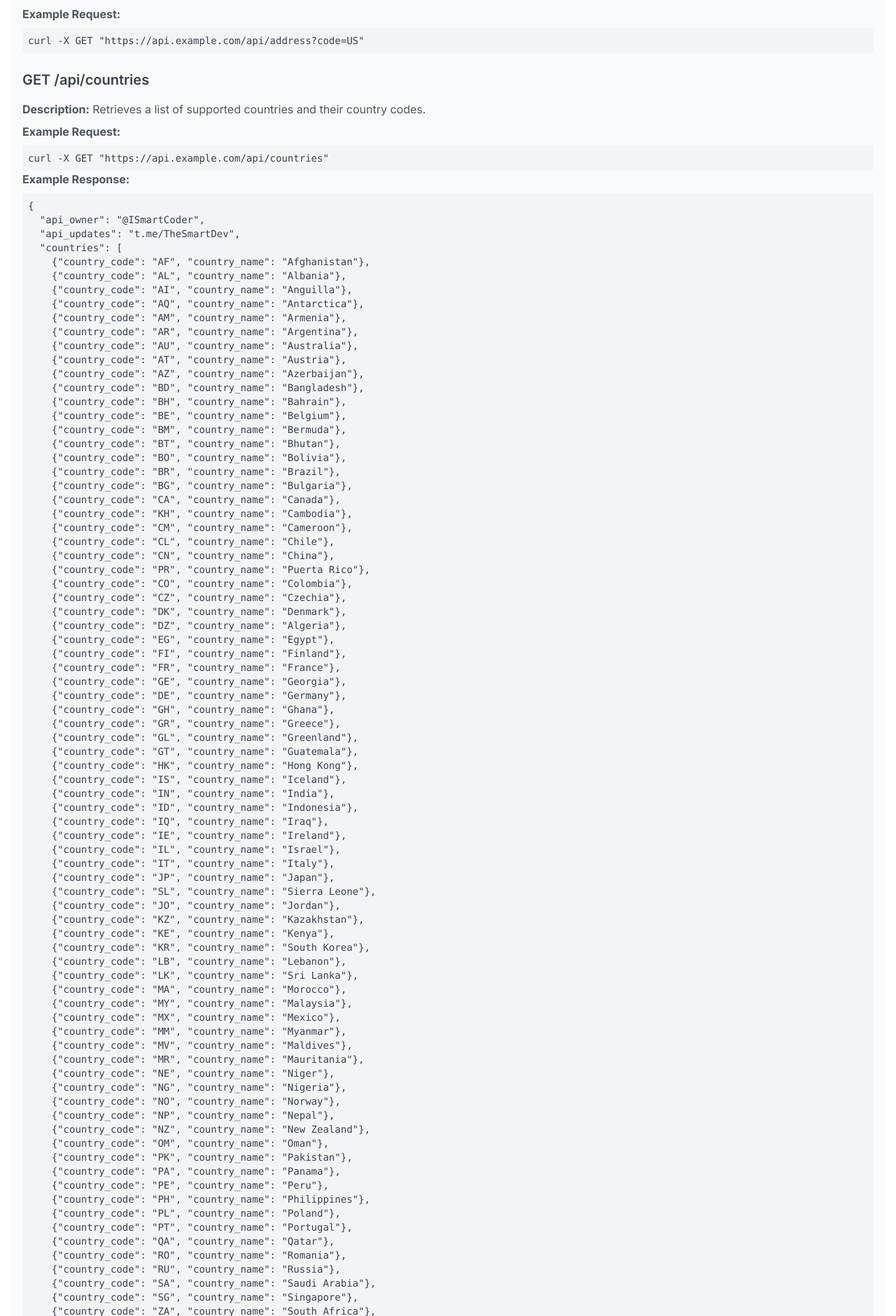
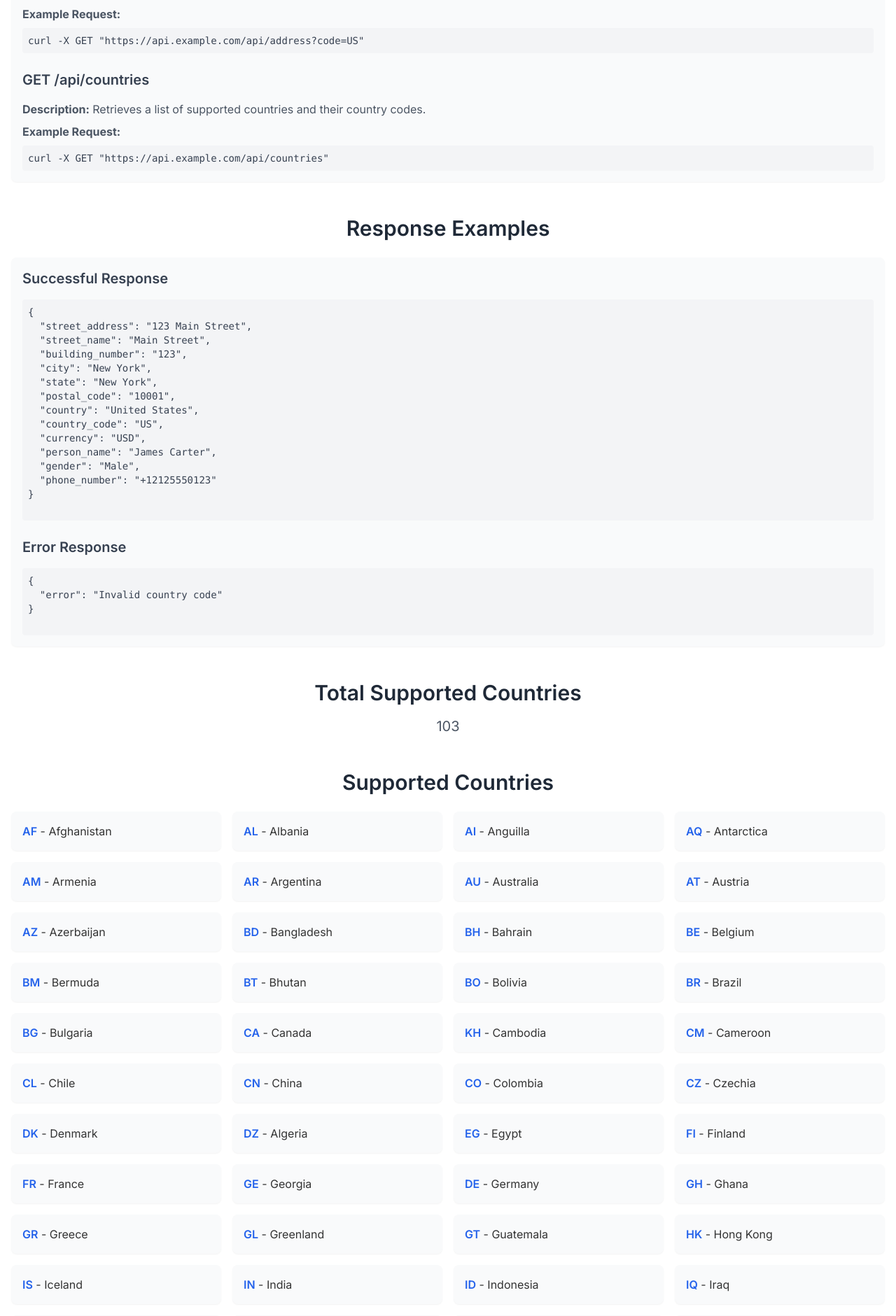
Before and after one commit to abirxdhack/Fake-Address-Gen, a Flask app: page / in a window 1280 px wide. Shown: the part 857-2738 px from the top of the page at 70% size. Run offline with Flask 3, Linux system fonts and the light colour scheme; some libraries are stand-ins or nearby versions.

Commit message:
Update status.html

```diff
--- a/templates/status.html
+++ b/templates/status.html
@@ -185,108 +195,6 @@
                 <p class="text-gray-600 mb-2"><strong>Description:</strong> Retrieves a list of supported countries and their country codes.</p>
                 <p class="text-gray-600 mb-2"><strong>Example Request:</strong></p>
                 <pre class="bg-gray-100 p-2 rounded text-sm text-gray-700">curl -X GET "https://api.example.com/api/countries"</pre>
-                <p class="text-gray-600 mb-2"><strong>Example Response:</strong></p>
-                <pre class="bg-gray-100 p-2 rounded text-sm text-gray-700">
-{
-  "api_owner": "@ISmartCoder",
-  "api_updates": "t.me/TheSmartDev",
-  "countries": [
-    {"country_code": "AF", "country_name": "Afghanistan"},
-    {"country_code": "AL", "country_name": "Albania"},
-    {"country_code": "AI", "country_name": "Anguilla"},
-    {"country_code": "AQ", "country_name": "Antarctica"},
-    {"country_code": "AM", "country_name": "Armenia"},
-    {"country_code": "AR", "country_name": "Argentina"},
-    {"country_code": "AU", "country_name": "Australia"},
-    {"country_code": "AT", "country_name": "Austria"},
-    {"country_code": "AZ", "country_name": "Azerbaijan"},
-    {"country_code": "BD", "country_name": "Bangladesh"},
-    {"country_code": "BH", "country_name": "Bahrain"},
-    {"country_code": "BE", "country_name": "Belgium"},
-    {"country_code": "BM", "country_name": "Bermuda"},
-    {"country_code": "BT", "country_name": "Bhutan"},
-    {"country_code": "BO", "country_name": "Bolivia"},
-    {"country_code": "BR", "country_name": "Brazil"},
-    {"country_code": "BG", "country_name": "Bulgaria"},
-    {"country_code": "CA", "country_name": "Canada"},
-    {"country_code": "KH", "country_name": "Cambodia"},
-    {"country_code": "CM", "country_name": "Cameroon"},
-    {"country_code": "CL", "country_name": "Chile"},
-    {"country_code": "CN", "country_name": "China"},
-    {"country_code": "PR", "country_name": "Puerta Rico"},
-    {"country_code": "CO", "country_name": "Colombia"},
-    {"country_code": "CZ", "country_name": "Czechia"},
-    {"country_code": "DK", "country_name": "Denmark"},
-    {"country_code": "DZ", "country_name": "Algeria"},
-    {"country_code": "EG", "country_name": "Egypt"},
-    {"country_code": "FI", "country_name": "Finland"},
-    {"country_code": "FR", "country_name": "France"},
-    {"country_code": "GE", "country_name": "Georgia"},
-    {"country_code": "DE", "country_name": "Germany"},
-    {"country_code": "GH", "country_name": "Ghana"},
-    {"country_code": "GR", "country_name": "Greece"},
-    {"country_code": "GL", "country_name": "Greenland"},
-    {"country_code": "GT", "country_name": "Guatemala"},
-    {"country_code": "HK", "country_name": "Hong Kong"},
-    {"country_code": "IS", "country_name": "Iceland"},
-    {"country_code": "IN", "country_name": "India"},
-    {"country_code": "ID", "country_name": "Indonesia"},
-    {"country_code": "IQ", "country_name": "Iraq"},
-    {"country_code": "IE", "country_name": "Ireland"},
-    {"country_code": "IL", "country_name": "Israel"},
-    {"country_code": "IT", "country_name": "Italy"},
-    {"country_code": "JP", "country_name": "Japan"},
-	{"country_code": "SL", "country_name": "Sierra Leone"},
-    {"country_code": "JO", "country_name": "Jordan"},
-    {"country_code": "KZ", "country_name": "Kazakhstan"},
-    {"country_code": "KE", "country_name": "Kenya"},
-    {"country_code": "KR", "country_name": "South Korea"},
-    {"country_code": "LB", "country_name": "Lebanon"},
-    {"country_code": "LK", "country_name": "Sri Lanka"},
-    {"country_code": "MA", "country_name": "Morocco"},
-    {"country_code": "MY", "country_name": "Malaysia"},
-    {"country_code": "MX", "country_name": "Mexico"},
-    {"country_code": "MM", "country_name": "Myanmar"},
-    {"country_code": "MV", "country_name": "Maldives"},
-    {"country_code": "MR", "country_name": "Mauritania"},
-    {"country_code": "NE", "country_name": "Niger"},
-    {"country_code": "NG", "country_name": "Nigeria"},
-    {"country_code": "NO", "country_name": "Norway"},
-    {"country_code": "NP", "country_name": "Nepal"},
-    {"country_code": "NZ", "country_name": "New Zealand"},
-    {"country_code": "OM", "country_name": "Oman"},
-    {"country_code": "PK", "country_name": "Pakistan"},
-    {"country_code": "PA", "country_name": "Panama"},
-    {"country_code": "PE", "country_name": "Peru"},
-    {"country_code": "PH", "country_name": "Philippines"},
-    {"country_code": "PL", "country_name": "Poland"},
-    {"country_code": "PT", "country_name": "Portugal"},
-    {"country_code": "QA", "country_name": "Qatar"},
-    {"country_code": "RO", "country_name": "Romania"},
-    {"country_code": "RU", "country_name": "Russia"},
-    {"country_code": "SA", "country_name": "Saudi Arabia"},
-    {"country_code": "SG", "country_name": "Singapore"},
-    {"country_code": "ZA", "country_name": "South Africa"},
-    {"country_code": "ES", "country_name": "Spain"},
-    {"country_code": "SD", "country_name": "Sudan"},
-    {"country_code": "SE", "country_name": "Sweden"},
-    {"country_code": "CH", "country_name": "Switzerland"},
-    {"country_code": "TW", "country_name": "Taiwan"},
-    {"country_code": "TZ", "country_name": "Tanzania"},
-    {"country_code": "TH", "country_name": "Thailand"},
-    {"country_code": "TR", "country_name": "Turkiye"},
-    {"country_code": "UG", "country_name": "Uganda"},
-    {"country_code": "UA", "country_name": "Ukraine"},
-    {"country_code": "AE", "country_name": "United Arab Emirates"},
-    {"country_code": "GB", "country_name": "United Kingdom"},
-    {"country_code": "US", "country_name": "United States"},
-    {"country_code": "VE", "country_name": "Venezuela"},
-    {"country_code": "VN", "country_name": "Vietnam"},
-    {"country_code": "YE", "country_name": "Yemen"}
-  ],
-  "total_countries": 92
-}
-                </pre>
             </div>
         </div>
 
```
Also changed, not shown: other parts of templates/status.html (+47 -7 lines).
